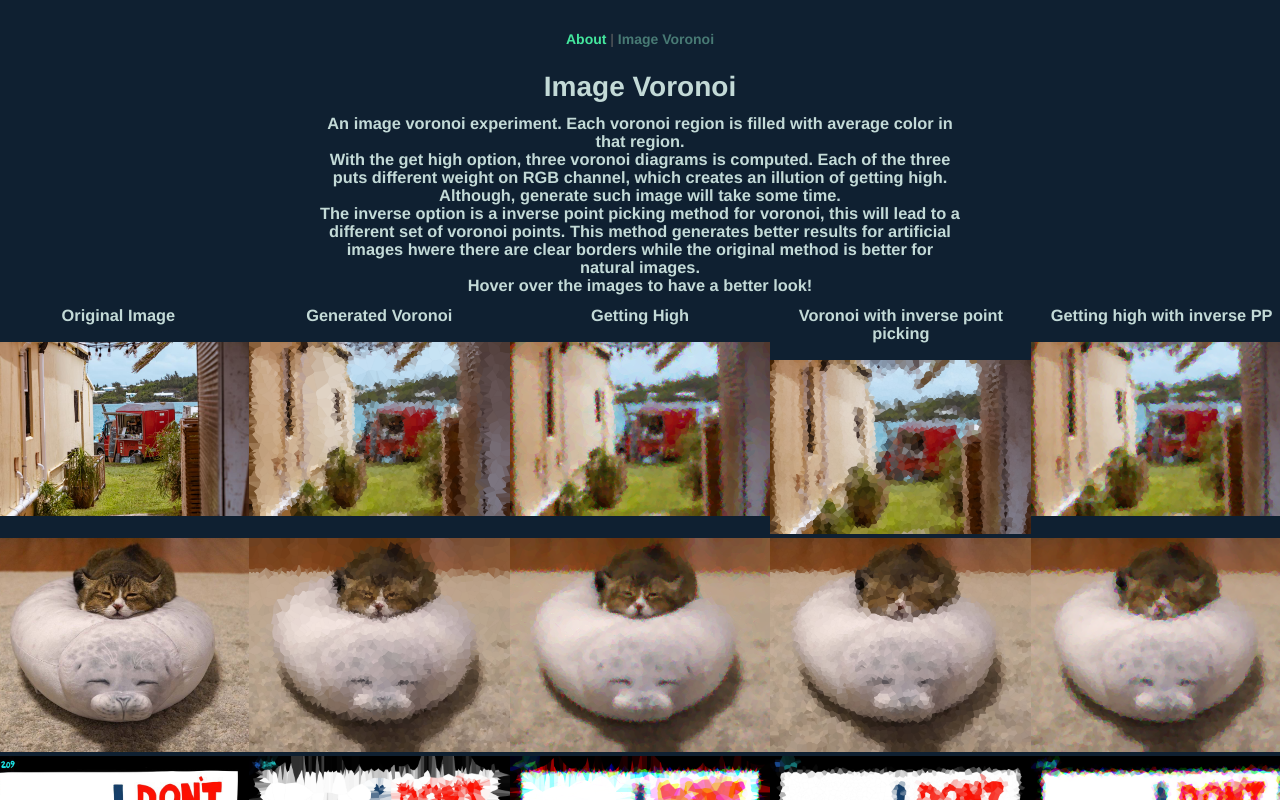
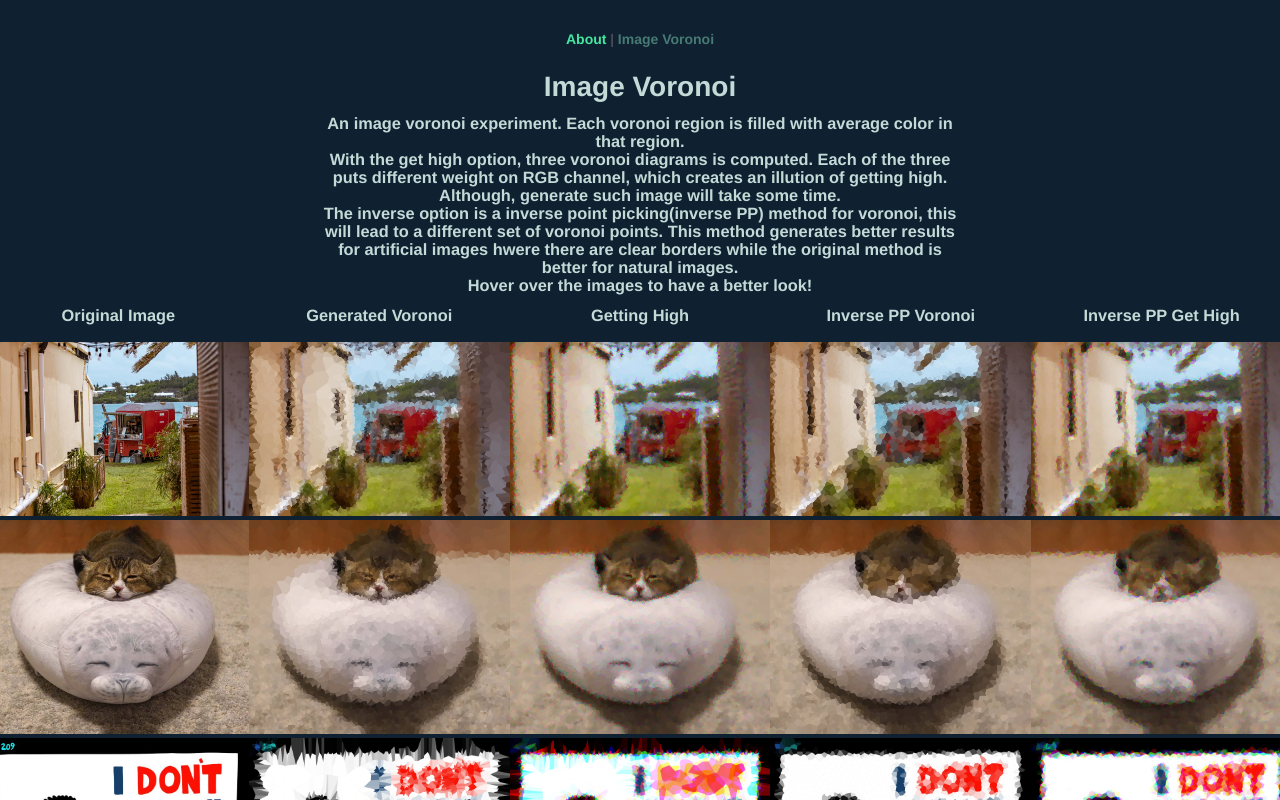
Before and after one commit to txstc55/ImageVoronoi, a Vue app: page / in a window 1280 px wide. Shown: the top 800 px of the page. Built offline with nearby package versions, Linux system fonts and the light colour scheme.

Commit message:
change caption

```diff
--- a/src/views/About.vue
+++ b/src/views/About.vue
@@ -6,7 +6,7 @@
       <h3 class="intro">
         An image voronoi experiment. Each voronoi region is filled with average color in that region.
         <br />With the get high option, three voronoi diagrams is computed. Each of the three puts different weight on RGB channel, which creates an illution of getting high. Although, generate such image will take some time.
-        <br />The inverse option is a inverse point picking method for voronoi, this will lead to a different set of voronoi points. This method generates better results for artificial images hwere there are clear borders while the original method is better for natural images.
+        <br />The inverse option is a inverse point picking(inverse PP) method for voronoi, this will lead to a different set of voronoi points. This method generates better results for artificial images hwere there are clear borders while the original method is better for natural images.
         <br />Hover over the images to have a better look!
       </h3>
       <br />
@@ -32,7 +32,7 @@
         />
       </div>
       <div class="column">
-        <h3 class="intro">Voronoi with inverse point picking</h3>
+        <h3 class="intro">Inverse PP Voronoi</h3>
         <br />
         <img
           class="sample-image"
@@ -41,7 +41,7 @@
         />
       </div>
       <div class="column">
-        <h3 class="intro">Getting high with inverse PP</h3>
+        <h3 class="intro">Inverse PP Get High</h3>
         <br />
         <img
           class="sample-image"
@@ -123,6 +123,7 @@
 .column {
   float: left;
   width: 20%;
+  max-height: 10%;
 }
 .row {
   padding-top: 0.5%;
```
